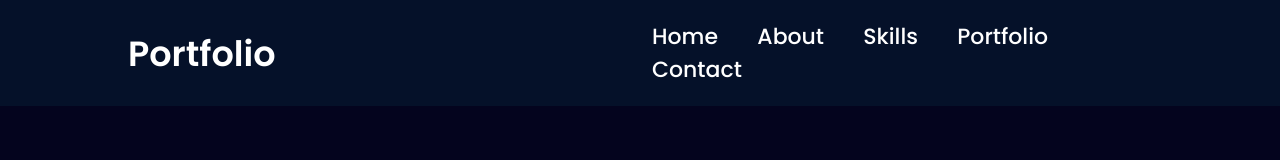
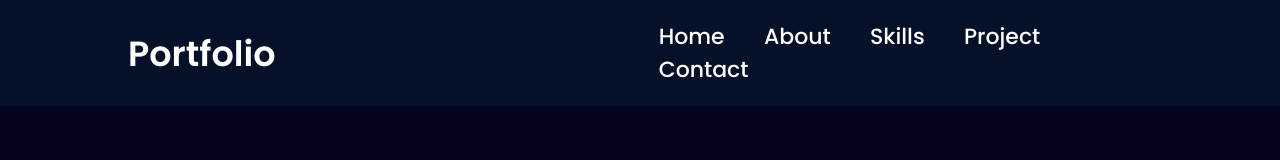
Before and after one commit to Satyavrat-Dubey/Personal-portfolio, a plain HTML site: page 1.html in a window 1280 px wide. Shown: the top 160 px of the page. Drawn offline with nearby package versions, Linux system fonts and the light colour scheme; a script that the page names is missing.

Commit message:
Update 1.html

```diff
--- a/1.html
+++ b/1.html
@@ -17,7 +17,7 @@
             <a href="#home" style="--i:1">Home</a>
             <a href="#about" style="--i:2">About</a>
             <a href="#skills" style="--i:3">Skills</a>
-            <a href="#portfolio" style="--i:4">Portfolio</a>
+            <a href="#portfolio" style="--i:4">Project</a>
             <a href="#contact" style="--i:5">Contact</a>
         </nav>
     </header>
```
